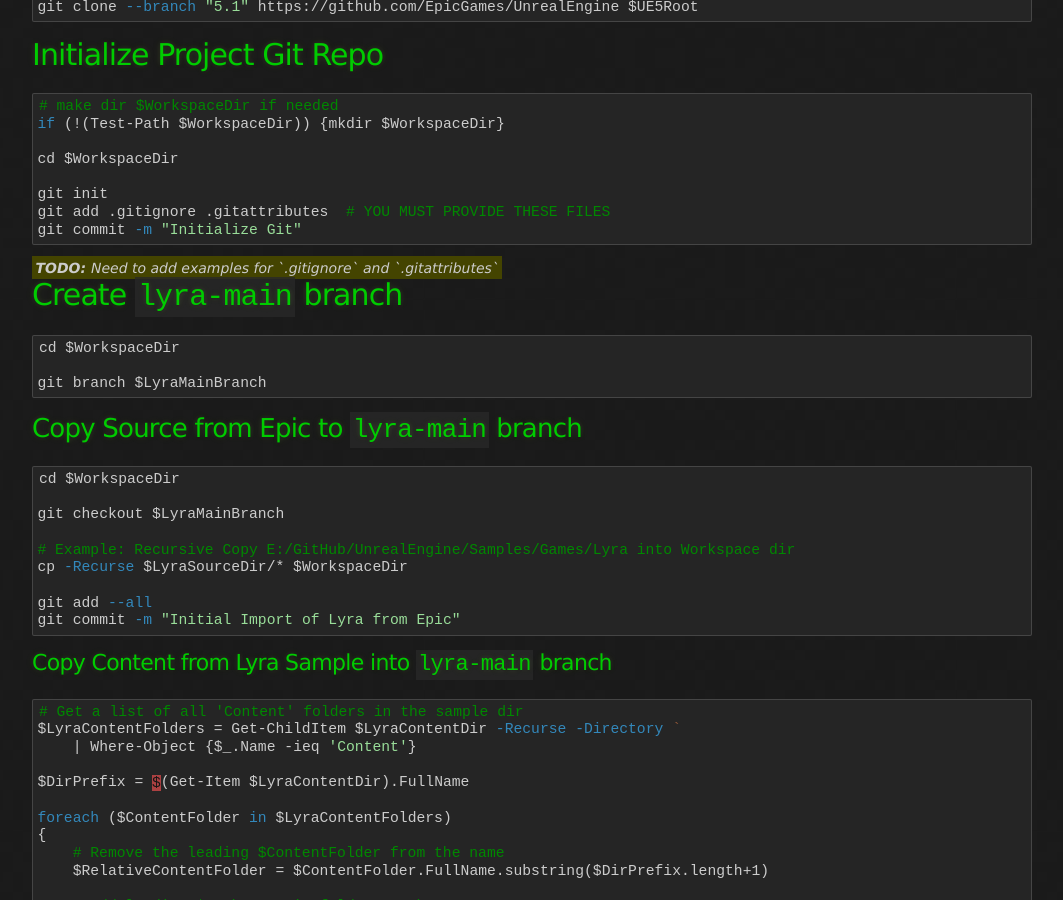
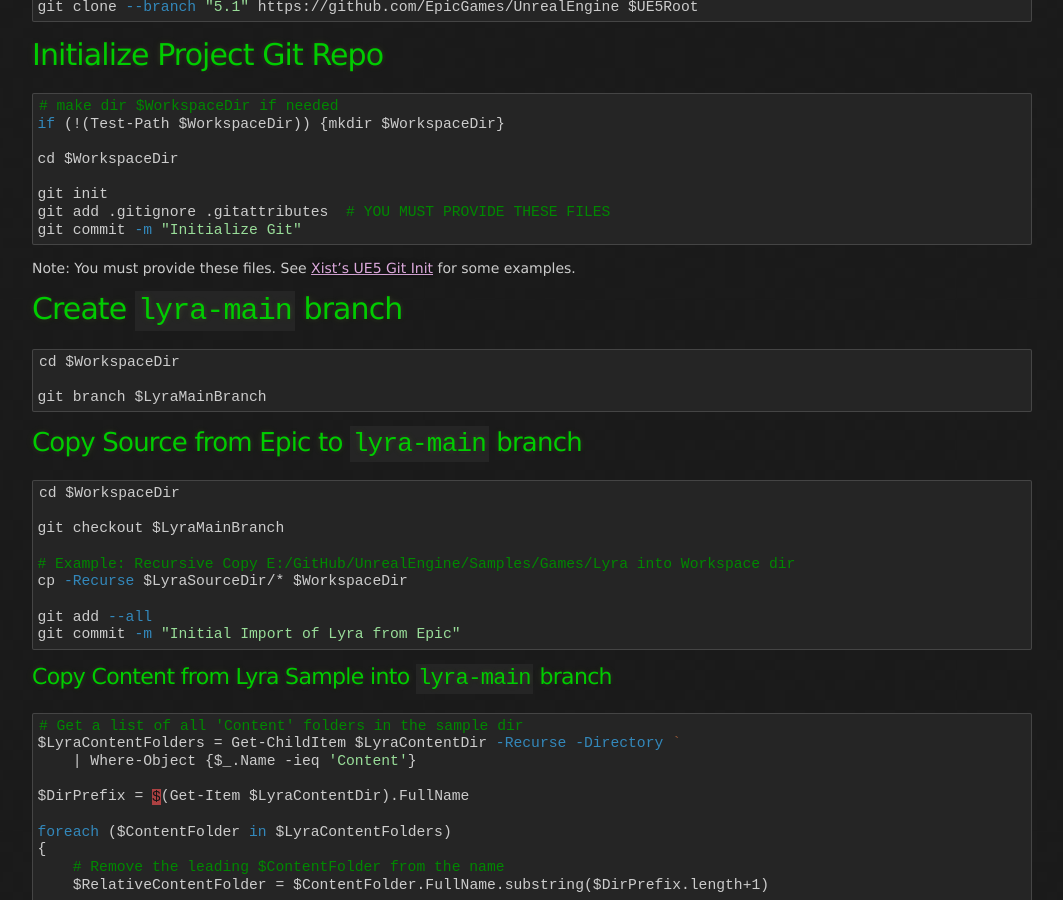
Before and after one commit to x157/x157.github.io, a Jekyll site: the page built from UE5/LyraStarterGame/Tutorials/How-to-Create-a-Lyra-Repo.md, in a window 1280 px wide and 900 px high, scrolled down 1297 px. Shown: the whole window, without its empty margins (108-1171 px from the left). Built offline with Jekyll 4.4.1, drawn with Linux system fonts in a browser that asks for light colours.

Commit message:
Link example `.gitignore` and `.gitattributes`

````diff
--- a/UE5/LyraStarterGame/Tutorials/How-to-Create-a-Lyra-Repo.md
+++ b/UE5/LyraStarterGame/Tutorials/How-to-Create-a-Lyra-Repo.md
@@ -84,7 +84,9 @@
 git commit -m "Initialize Git"
 ```
 
-<todo>Need to add examples for `.gitignore` and `.gitattributes`</todo>
+Note: You must provide these files.
+See [Xist's UE5 Git Init](https://github.com/XistGG/UE5-Git-Init)
+for some examples.
 
 
 # Create `lyra-main` branch
````
